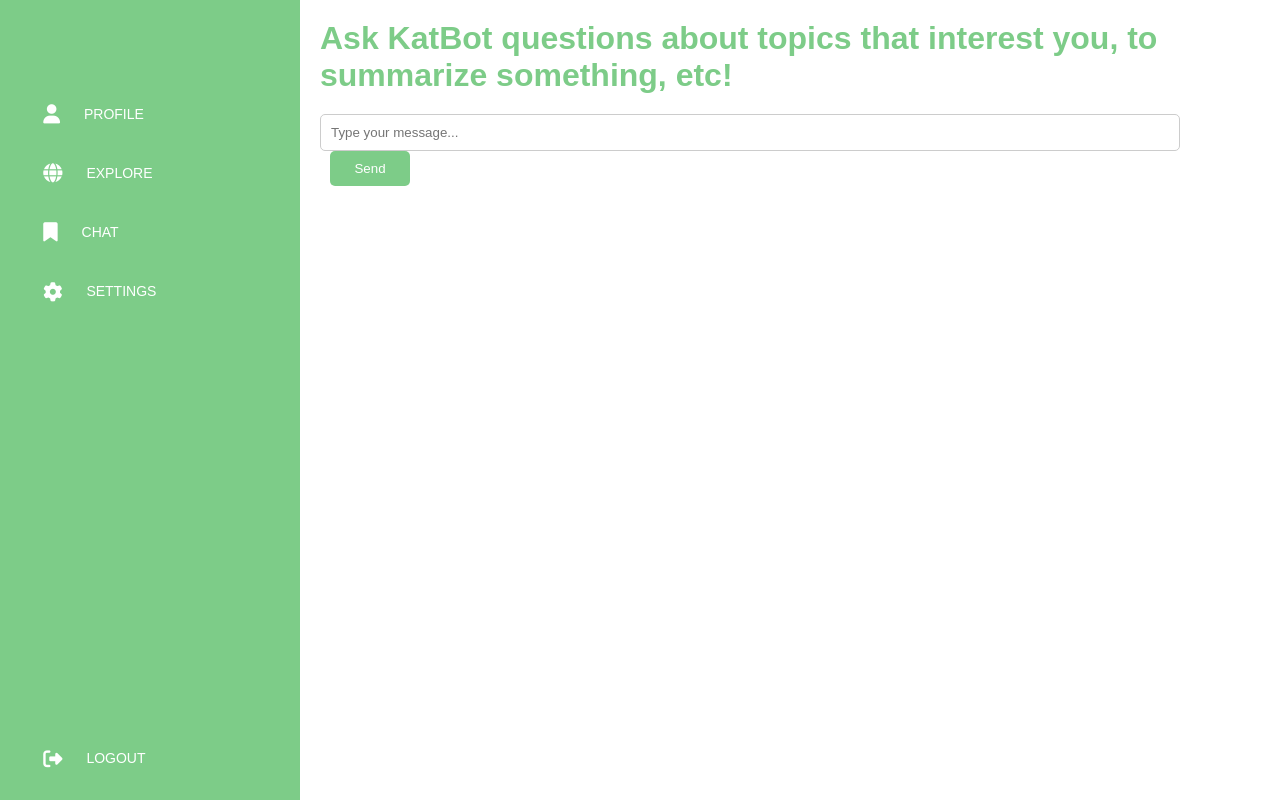
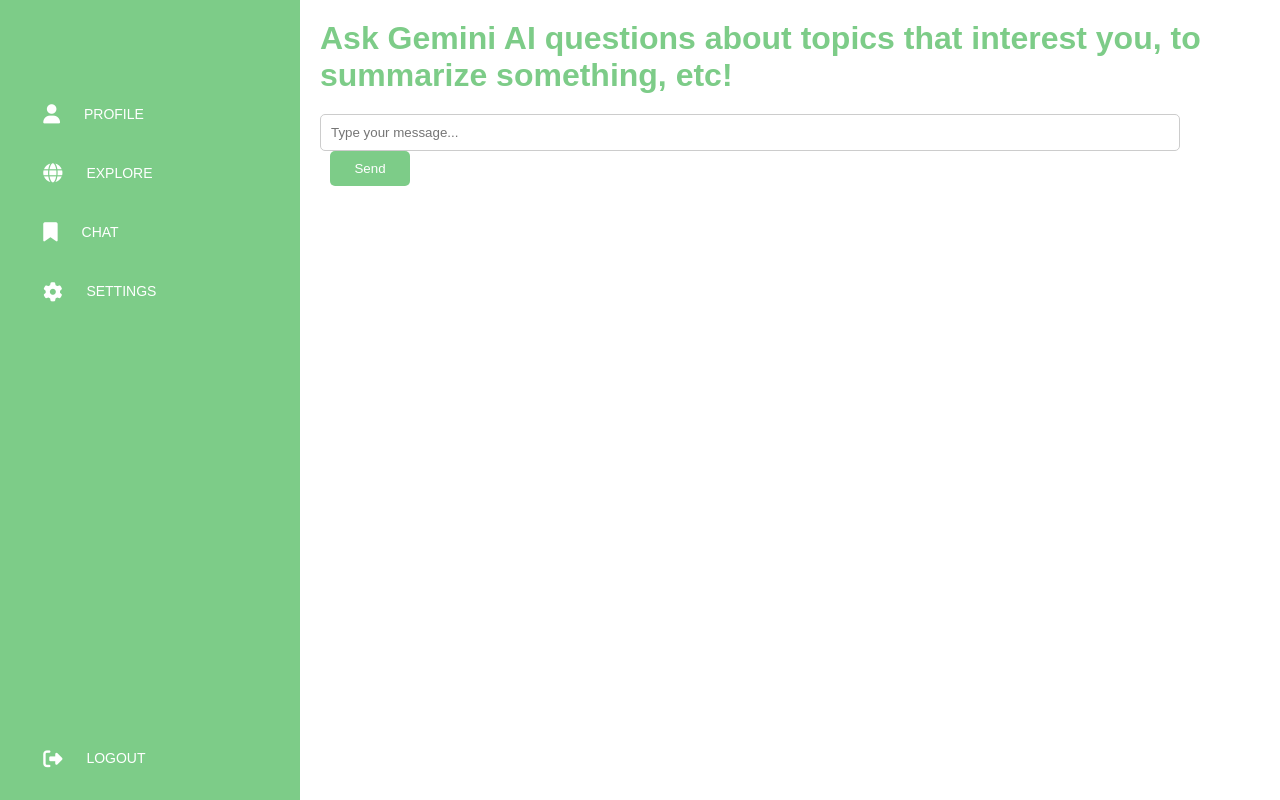
Before and after one commit to KRanpura/KeepUp, a Python web app: template flask/templates/chat.html in a window 1280 px wide. Run offline with Jinja, Linux system fonts and the light colour scheme; the template is opened without the code that fills it, so the values that code supplies are empty.

Commit message:
semifinal push

```diff
--- a/flask/templates/chat.html
+++ b/flask/templates/chat.html
@@ -191,7 +191,7 @@
 
     <div class="main-content">
         <div class="header--title">
-            <h1>Ask KatBot questions about topics that interest you, to summarize something, etc!</h1>
+            <h1>Ask Gemini AI questions about topics that interest you, to summarize something, etc!</h1>
         </div>
 
         <div class="messages" id="messages">
--- a/flask/templates/home.html
+++ b/flask/templates/home.html
@@ -425,7 +425,7 @@
     <div class="container" class ="o">
         <div class="foreground-image">
             <img class="logo--image" src = "/static/resources/logoKeepUp1.png" >
-        <h3>Discover top educational trends, exclusive data visualizations, join our community, and more!</h3>
+        <h3>Discover top educational trends and articles, take quizzes generated by our chatbot, join our community, and more!</h3>
 
         <div class = "container2">
         <div class="signup-link">
```
Also changed, not shown: flask/keepup.db.
